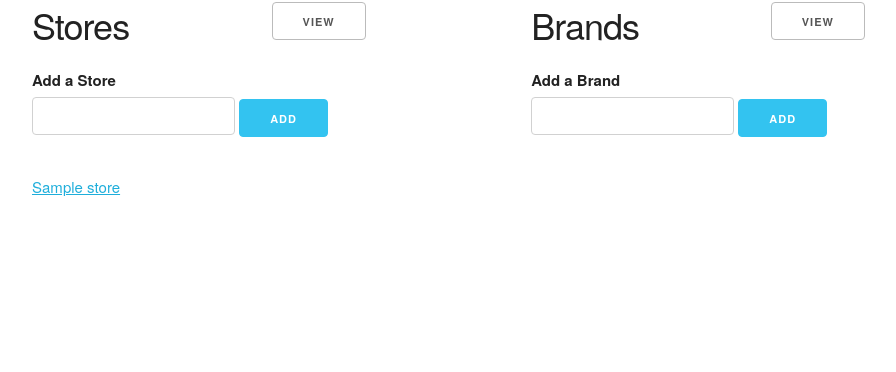
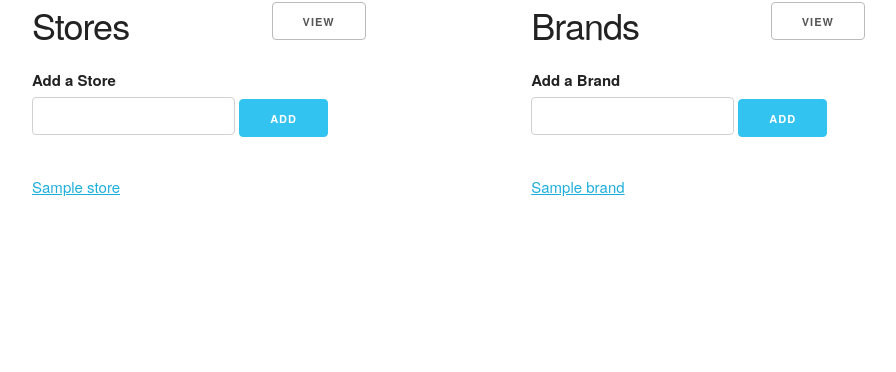
Before and after one commit to kdv24/Shoes, a PHP site: template views/homepage.twig in a window 1280 px wide. Shown: the part 71-443 px from the top of the page, without its empty margins (128-1024 px from the left). Run offline with PHP 8.4, Linux system fonts and the light colour scheme; the template is opened without the code that fills it: most values are stand-ins (such as "Sample title", 1, 10 or a date in 2020); some libraries are stand-ins or nearby versions.

Commit message:
Add ability to add brands and display all brands

```diff
--- a/views/homepage.twig
+++ b/views/homepage.twig
@@ -36,7 +36,6 @@
             </div>
           </div>
 
-
           {% if store_array is not empty %}
             {% for store in store_array %}
               <div class="store">
@@ -72,6 +71,20 @@
               </form>
             </div>
 
+            {% if brand_array is not empty %}
+
+              {% for brand in brand_array %}
+
+                <div class="brand">
+                  <p>
+                    <a href="/brand/{{ brand.getId() }}">{{ brand.getName() }}</a>
+                  </p>
+                </div>
+
+              {% endfor %}
+
+            {% endif %}
+
           </div>
         </div>
       </div>
```
Also changed, not shown: app/app.php (+21 -2 lines).
